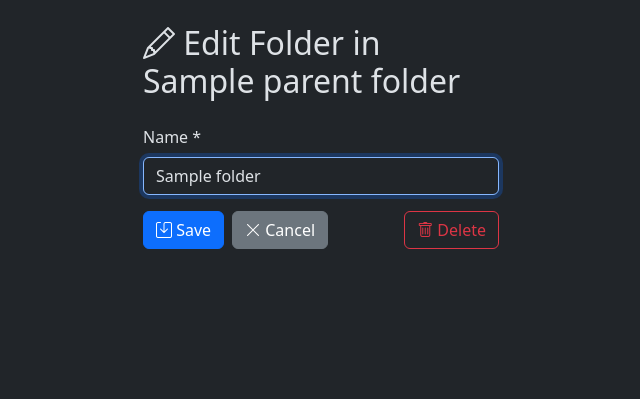
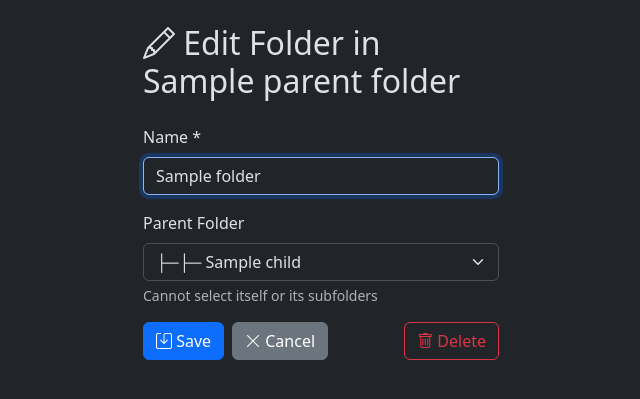
Before and after one commit to Cyclenerd/bookmarks-manager, a Flask app: template app/templates/folder_form.html in a window 1280 px wide. Shown: the part 56-455 px from the top of the page, without its empty margins (319-959 px from the left). Run offline with Flask 3, Linux system fonts and the light colour scheme; the template is opened without the code that fills it: most values are stand-ins (such as "Sample title", 1, 10 or a date in 2020).

Commit message:
sub folder edit fix

```diff
--- a/app/routes/main.py
+++ b/app/routes/main.py
@@ -331,11 +331,12 @@ def add_folder_form():
         str: Rendered HTML form template
     """
     parent_id = request.args.get('parent')
+    folders = folder_service.get_folder_hierarchy()
     parent_folder = None
     if parent_id:
         parent_folder = folder_service.get_folder(parent_id)
     return_url = request.referrer or url_for('main.index')
-    return render_template('folder_form.html', folder=None, parent_folder=parent_folder,
+    return render_template('folder_form.html', folder=None, folders=folders, parent_folder=parent_folder,
                            return_url=return_url)
 
 
@@ -353,8 +354,9 @@ def edit_folder_form(folder_id):
     folder = folder_service.get_folder(folder_id)
     if not folder:
         return redirect(url_for('main.index'))
+    folders = folder_service.get_folder_hierarchy()
     return_url = request.referrer or url_for('main.index')
-    return render_template('folder_form.html', folder=folder, parent_folder=None, return_url=return_url)
+    return render_template('folder_form.html', folder=folder, folders=folders, parent_folder=None, return_url=return_url)
 
 
 @bp.route('/folder/save', methods=['POST'])
--- a/app/templates/folder_form.html
+++ b/app/templates/folder_form.html
@@ -16,14 +16,31 @@
             {% if folder %}
             <input type="hidden" name="folder_id" value="{{ folder.id }}">
             {% endif %}
-            {% if parent_folder %}
-            <input type="hidden" name="parent_id" value="{{ parent_folder.id }}">
-            {% endif %}
 
             <div class="mb-3">
                 <label for="name" class="form-label">Name *</label>
                 <input type="text" class="form-control" id="name" name="name"
                     value="{{ folder.name if folder else '' }}" required autofocus>
+            </div>
+
+            <div class="mb-3">
+                <label for="parent_id" class="form-label">Parent Folder</label>
+                <select class="form-select" id="parent_id" name="parent_id">
+                    <option value="">No Folder</option>
+                    {% macro render_folder_option(f, level=0) %}
+                    <option value="{{ f.id }}" {% if folder.parent_id==f.id %}selected{% endif %}>
+                        {% for i in range(level) %}├─{% endfor %}{% if level > 0 %} {% endif %}{{ f.name }}
+                    </option>
+                    {% for child in f.children %}
+                    {{ render_folder_option(child, level + 1) }}
+                    {% endfor %}
+                    {% endmacro %}
+
+                    {% for f in folders %}
+                    {{ render_folder_option(f) }}
+                    {% endfor %}
+                </select>
+                <div class="form-text">Cannot select itself or its subfolders</div>
             </div>
 
             <div class="d-flex gap-2">
```
